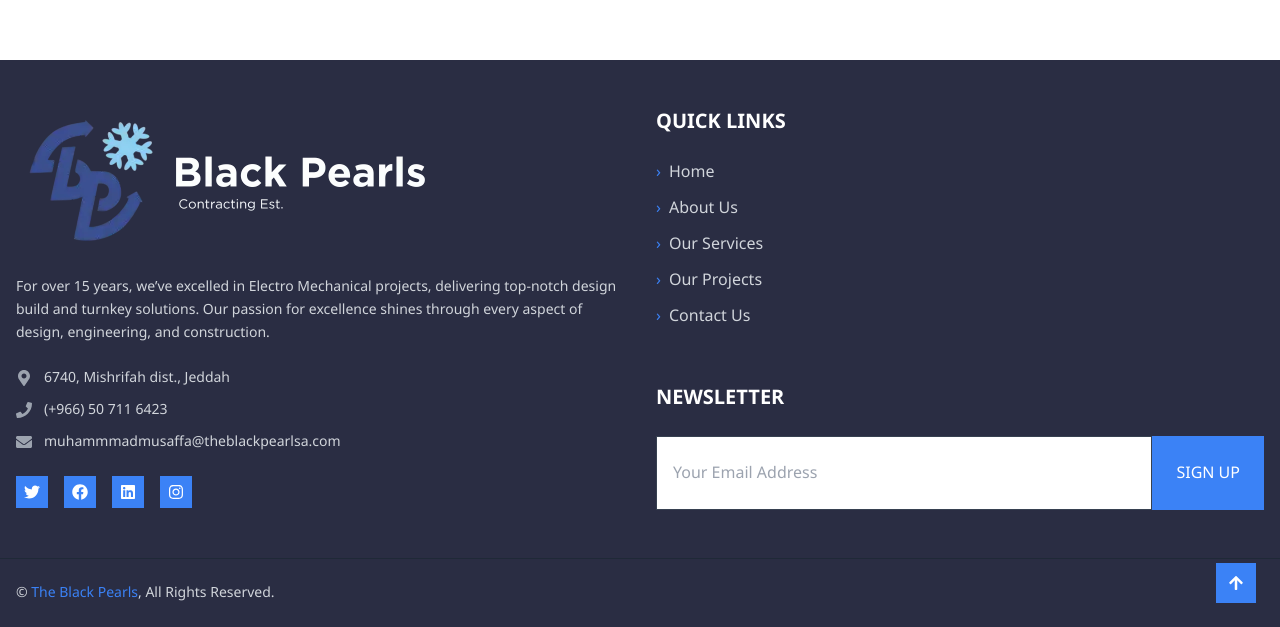
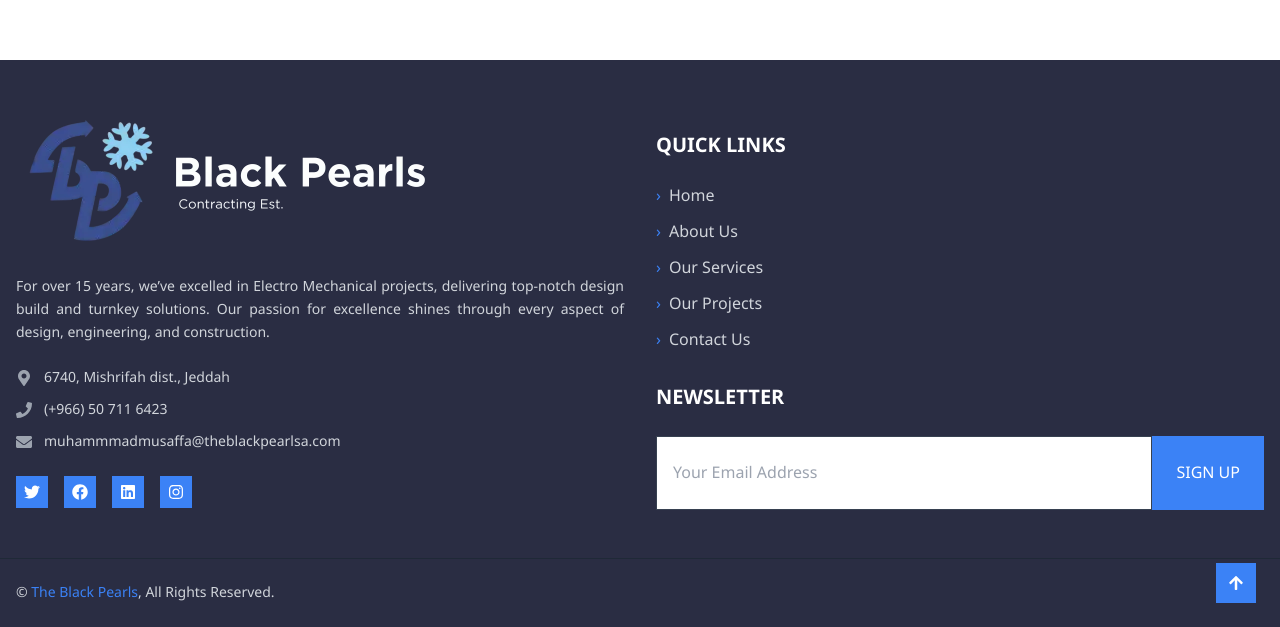
Before and after one commit to romanfarooq/black-pearl, a React (Vite) app: page /home in a window 1280 px wide. Shown: the part 884-1511 px from the top of the page. Built offline with nearby package versions, Linux system fonts and the light colour scheme.

Commit message:
refactor Footer and Sheet components: improve text justification, adjust font sizes, and remove console log from close button

```diff
--- a/src/components/footer.tsx
+++ b/src/components/footer.tsx
@@ -26,7 +26,7 @@ export default function Footer() {
             <div className="mb-6 flex items-center">
               <img src="/src/assets/images/logo.webp" alt="logo" />
             </div>
-            <p className="mb-6 text-sm leading-relaxed">
+            <p className="mb-6 text-sm leading-relaxed text-justify">
               {t("footer.company_info")}
             </p>
             <div className="space-y-3">
@@ -42,7 +42,7 @@ export default function Footer() {
               </div>
               <div className="flex items-center gap-3">
                 <FaEnvelope className="text-gray-400" />
-                <span dir="ltr" className="text-sm">
+                <span dir="ltr" className="sm:text-sm text-xs">
                   muhammmadmusaffa@theblackpearlsa.com
                 </span>
               </div>
@@ -77,7 +77,7 @@ export default function Footer() {
 
           {/* Quick Links Section */}
           <div className="flex-1">
-            <h3 className="mb-6 text-xl font-bold text-white">
+            <h3 className="mb-6 md:my-6 text-xl font-bold text-white">
               {t("footer.quick_links.title")}
             </h3>
             <ul className="space-y-3">
@@ -129,7 +129,7 @@ export default function Footer() {
             </ul>
 
             {/* Newsletter Section */}
-            <div className="mt-8 md:mt-14">
+            <div className="mt-8">
               <h3 className="mb-6 text-xl font-bold text-white">
                 {t("footer.newsletter.title")}
               </h3>
--- a/src/components/ui/sheet.tsx
+++ b/src/components/ui/sheet.tsx
@@ -58,7 +58,7 @@ const SheetContent = React.forwardRef<
   <SheetPortal>
     <SheetOverlay />
     <SheetPrimitive.Close className="fixed end-6 top-5 z-50 text-white">
-      <X size={30} onClick={() => console.log("hello")} />
+      <X size={30} />
       <span className="sr-only">Close</span>
     </SheetPrimitive.Close>
     <SheetPrimitive.Content
```
